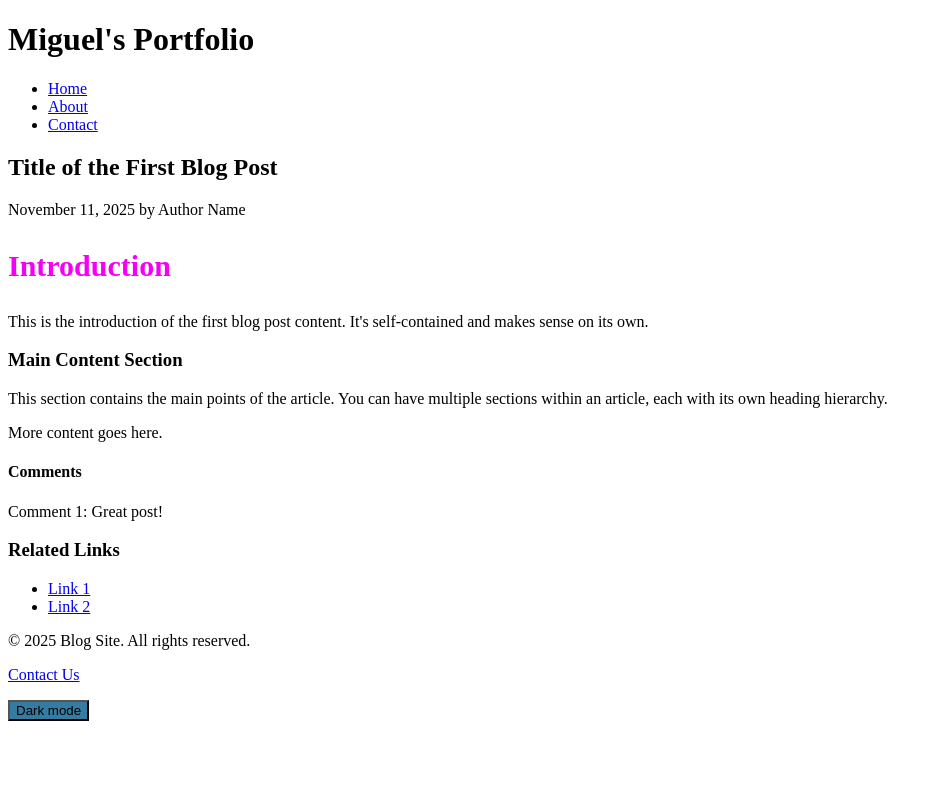
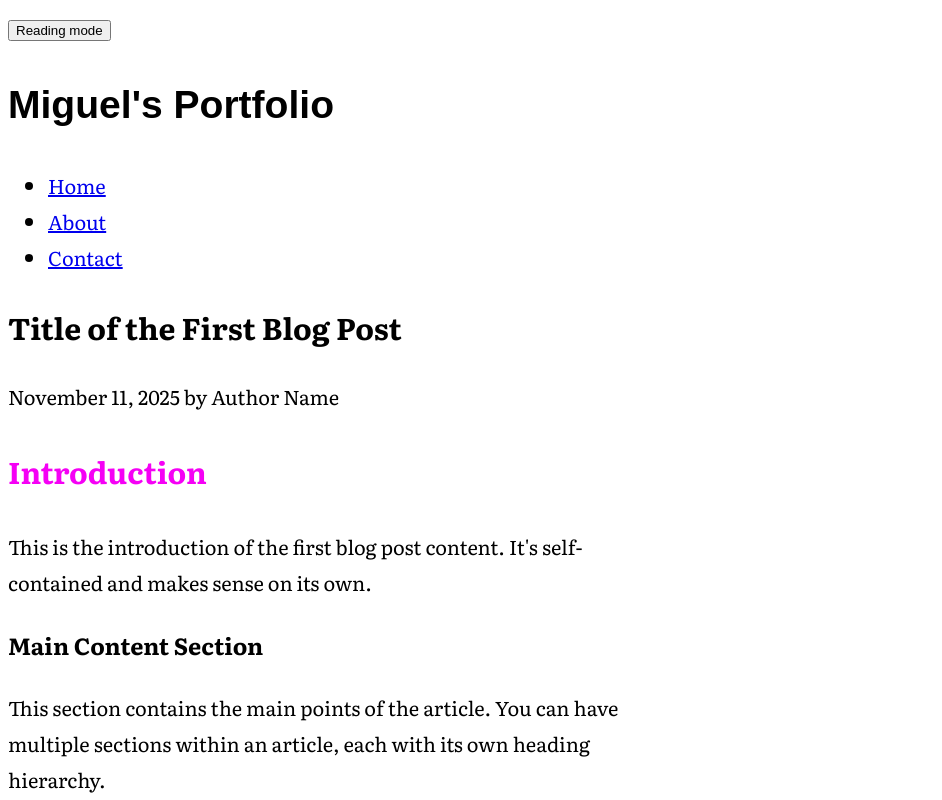
Before and after one commit to IDBCourses/kd401b-ht26-a3-M4niccmd, a plain HTML site: page index.html in a window 1280 px wide. Shown: the top 800 px of the page, without its empty margins (0-942 px from the left). Drawn offline with Linux system fonts and the light colour scheme.

Commit message:
Added a new link to HTML and typeface in style.css, with a new file of reading.css with a root code in it.

```diff
--- a/index.html
+++ b/index.html
@@ -7,6 +7,12 @@
     <script src="script.js" type="module"></script>
     <!-- Optional: Link to a CSS file if desired -->
     <link rel="stylesheet" href="style.css" />
+    <link
+      rel="stylesheet"
+      href="https://fonts.googleapis.com/css2?family=Literata:wght@400;700&display=swap"
+    />
+    <link id="type" rel="stylesheet" href="reading.css" />
+    <button id="reading" type="button">Reading mode</button>
   </head>
 
   <body>
--- /dev/null
+++ b/reading.css
@@ -0,0 +1,6 @@
+:root {
+  --size-body: 1.25rem;
+  --leading-body: 1.8;
+  --tracking-body: 0.02em;
+  --measure: 55ch;
+}
--- a/style.css
+++ b/style.css
@@ -1,5 +1,14 @@
 :root {
   --primary-800: hsl(207, 50, 80);
+
+  --color-text: hsl(270 30% 15%);
+
+  --font-body: "Literata", Georgia, serif;
+  --font-heading: "Jost", sans-serif;
+  --size-body: 1rem;
+  --size-h1: 2.441rem;
+  --leading-body: 1.5;
+  --measure: 65ch;
 }
 
 .intro {
@@ -13,3 +22,16 @@
 #theme:hover {
   background-color: hsl(201 40% 30%);
 }
+
+body {
+  font-family: var(--font-body);
+  font-size: var(--size-body);
+  line-height: var(--leading-body);
+}
+p {
+  max-width: var(--measure);
+}
+h1 {
+  font-family: var(--font-heading);
+  font-size: var(--size-h1);
+}
```
